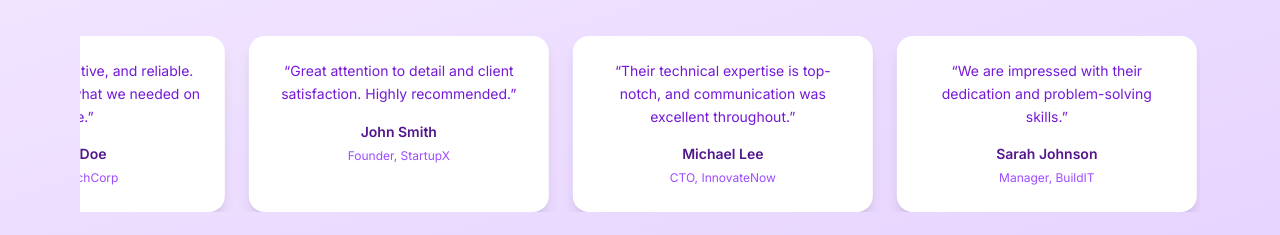
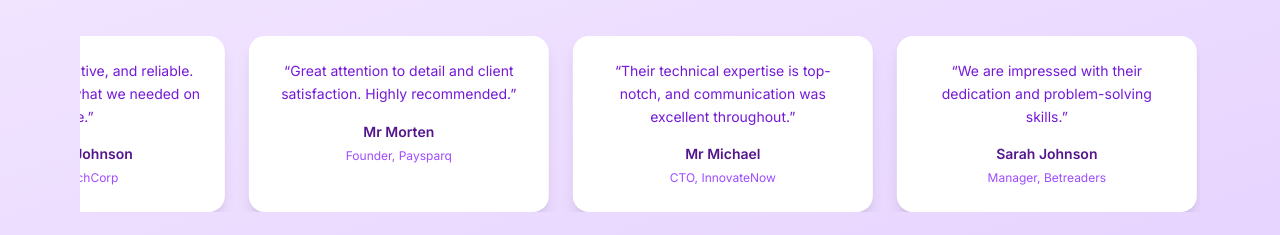
Before and after one commit to Alphatech29/HairDiva-Empire, a React (Vite) app in the folder views/: page /services in a window 1280 px wide. Shown: the part 1860-2095 px from the top of the page. Built offline with nearby package versions, Linux system fonts and the light colour scheme.

Commit message:
Update testimonials and change script reference in index.html
- Updated testimonial entries with new names and designations for accuracy.
- Changed the script reference in index.html to the latest version for improved functionality.

```diff
--- a/views/src/componenets/testimonialsSection.jsx
+++ b/views/src/componenets/testimonialsSection.jsx
@@ -4,28 +4,28 @@ import { motion } from "framer-motion";
 
 const testimonials = [
   {
-    name: "Ooni of Ile",
-    designation: "Customer",
+    name: "Mrs Esther",
+    designation: "CEO Fundmax",
     text: "This software company delivered excellent solutions and made the entire process seamless.",
   },
   {
-    name: "Jane Doe",
+    name: "Franklin Johnson",
     designation: "CEO, TechCorp",
     text: "Professional, creative, and reliable. They built exactly what we needed on time.",
   },
   {
-    name: "John Smith",
-    designation: "Founder, StartupX",
+    name: "Mr Morten",
+    designation: "Founder, Paysparq",
     text: "Great attention to detail and client satisfaction. Highly recommended.",
   },
   {
-    name: "Michael Lee",
+    name: "Mr Michael",
     designation: "CTO, InnovateNow",
     text: "Their technical expertise is top-notch, and communication was excellent throughout.",
   },
   {
     name: "Sarah Johnson",
-    designation: "Manager, BuildIT",
+    designation: "Manager, Betreaders",
     text: "We are impressed with their dedication and problem-solving skills.",
   },
 ];
```
Also changed, not shown: 2 other files (tests, documents, lock files or other folders).
